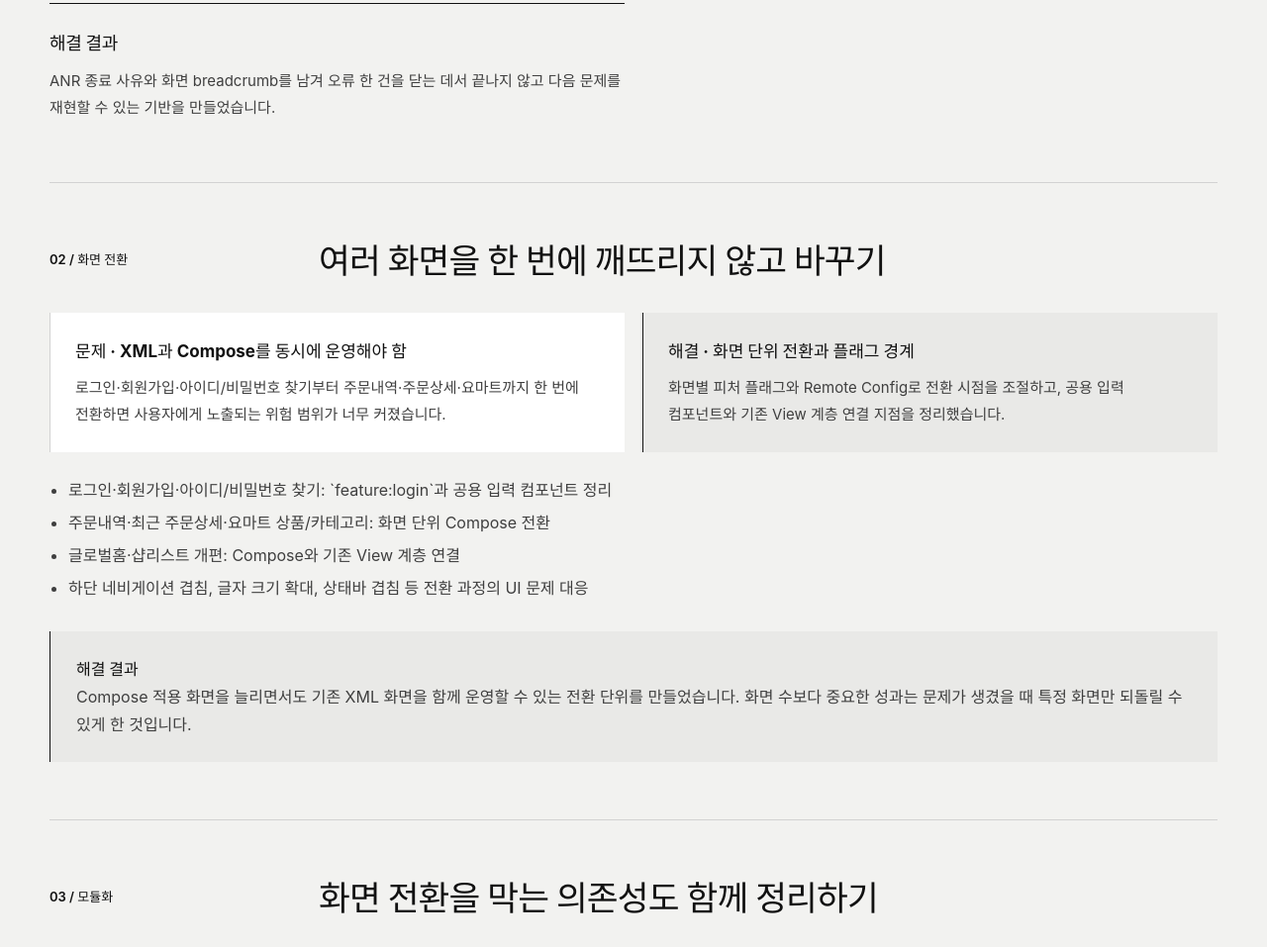
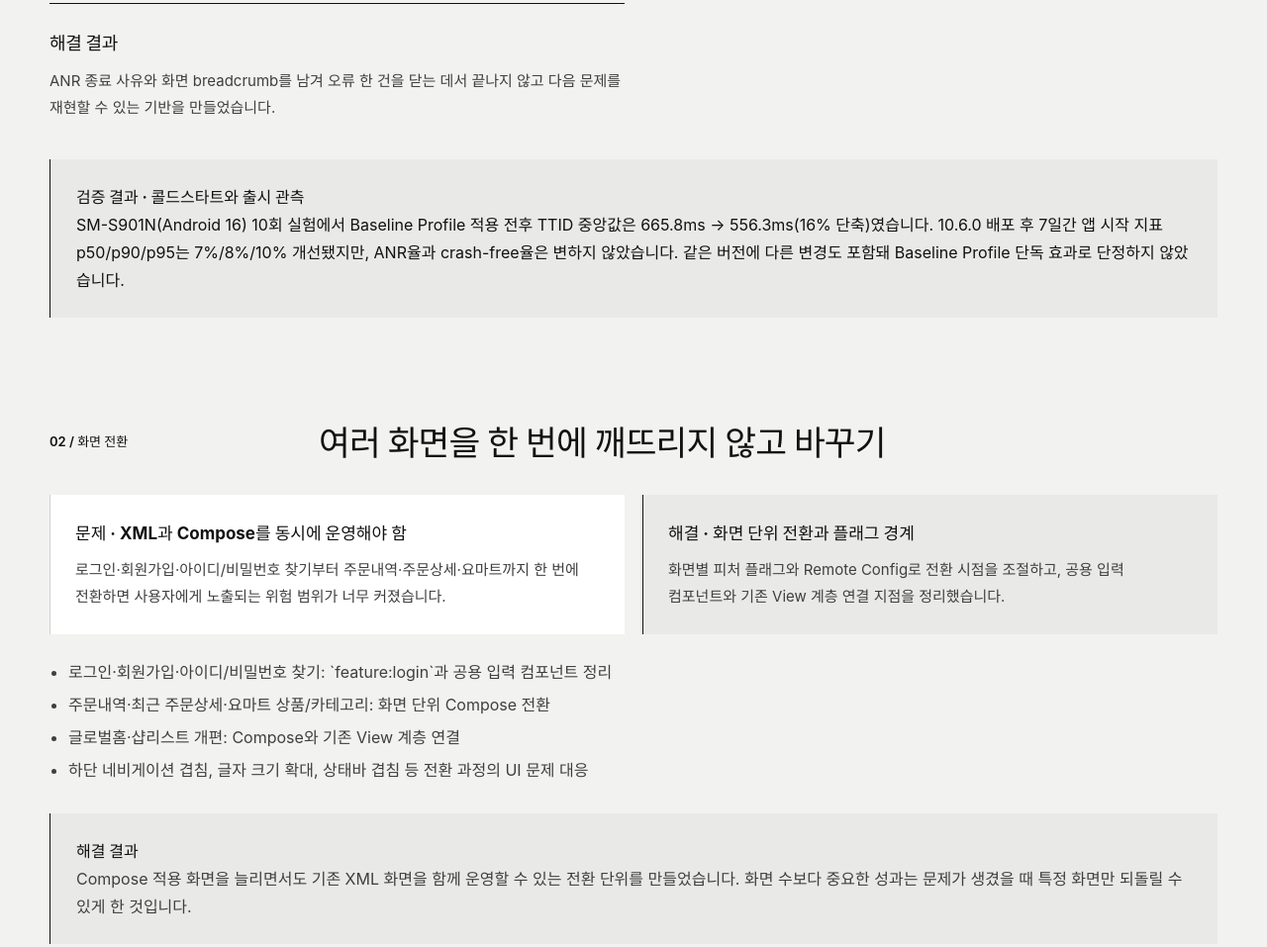
Before and after one commit to ese111/ese111.github.io, a plain HTML site: page projects-unslop/yogiyo.html in a window 1280 px wide. Shown: the part 1343-2300 px from the top of the page at 99% size. Drawn offline with Linux system fonts and the light colour scheme.

Commit message:
Add measured startup verification to Yogiyo case study

```diff
--- a/projects-unslop/yogiyo.html
+++ b/projects-unslop/yogiyo.html
@@ -14,6 +14,7 @@
     <div class="page">
       <section class="intro-grid wrap"><div><p class="section-label">문제 정의</p><h2>새 화면보다 어려운 건<br>운영 중인 앱을 안전하게 바꾸는 일이었습니다.</h2></div><div class="intro-copy"><p>운영 중인 앱에서는 화면을 한 번에 갈아엎을 수 없습니다. 기존 XML 화면과 새 Compose 화면을 함께 운영해야 하고, 사용자에게 노출되는 시점도 피처 플래그와 Remote Config로 조절해야 합니다.</p><p><strong>그래서 성능 문제는 원인을 관측할 수 있게 만들고, 화면 전환은 되돌릴 수 있는 단위로 나누며, 반복 작업은 도구로 줄이는 방향을 선택했습니다.</strong></p><div class="tags"><span>Jetpack Compose</span><span>ANR 분석</span><span>Feature Flag</span><span>Remote Config</span><span>모듈화</span><span>AI 개발 도구</span></div></div></section>
       <section class="section wrap"><div class="section-heading"><p class="section-label">01 / 안정성</p><h2>ANR 원인을 추적하고<br>다음 문제까지 볼 수 있게</h2></div><div class="problem"><div><h3>문제 · 메인 스레드가 오래 점유됨</h3><p>콜드 스타트와 화면 진입 중 컴포넌트 매핑, 리스트 diff, Keystore 접근, asset 파싱, deviceId 조회가 메인 스레드를 오래 점유했습니다. 사용자에게는 화면이 멈추거나 늦게 열리는 문제로 보였습니다.</p></div><div><h3>해결 · 원인을 옮기고 관측 지점을 남김</h3><p>작업을 백그라운드로 이동하고, 메인 스레드 정체를 다중 샘플링하는 ANR 리포터와 종료 사유·화면 breadcrumb Datadog 기록을 추가했습니다.</p></div></div><div class="detail-grid" style="margin-top:24px"><article class="detail-card"><h3>콜드 스타트</h3><p>FrontyoV2 컴포넌트 매핑을 Default 디스패처로 이동하고 Keystore 초기화를 지연시켜 첫 화면 진입을 막는 작업을 줄였습니다.</p></article><article class="detail-card"><h3>화면 진입</h3><p>화면 진입에 필요한 리스트 데이터를 백그라운드에서 준비하고 iLog config asset 파싱을 메인 스레드 밖으로 분리한 뒤, 최종 UI 반영만 메인 스레드에서 수행했습니다.</p></article><article class="detail-card"><h3>해결 결과</h3><p>ANR 종료 사유와 화면 breadcrumb를 남겨 오류 한 건을 닫는 데서 끝나지 않고 다음 문제를 재현할 수 있는 기반을 만들었습니다.</p></article></div></section>
+      <div class="callout wrap" style="margin-top:-24px;margin-bottom:48px"><strong>검증 결과 · 콜드스타트와 출시 관측</strong><br>SM-S901N(Android 16) 10회 실험에서 Baseline Profile 적용 전후 TTID 중앙값은 665.8ms → 556.3ms(16% 단축)였습니다. 10.6.0 배포 후 7일간 앱 시작 지표 p50/p90/p95는 7%/8%/10% 개선됐지만, ANR율과 crash-free율은 변하지 않았습니다. 같은 버전에 다른 변경도 포함돼 Baseline Profile 단독 효과로 단정하지 않았습니다.</div>
       <section class="section wrap"><div class="section-heading"><p class="section-label">02 / 화면 전환</p><h2>여러 화면을<br>한 번에 깨뜨리지 않고 바꾸기</h2></div><div class="problem"><div><h3>문제 · XML과 Compose를 동시에 운영해야 함</h3><p>로그인·회원가입·아이디/비밀번호 찾기부터 주문내역·주문상세·요마트까지 한 번에 전환하면 사용자에게 노출되는 위험 범위가 너무 커졌습니다.</p></div><div><h3>해결 · 화면 단위 전환과 플래그 경계</h3><p>화면별 피처 플래그와 Remote Config로 전환 시점을 조절하고, 공용 입력 컴포넌트와 기존 View 계층 연결 지점을 정리했습니다.</p></div></div><div class="body-copy" style="margin-top:24px"><ul><li>로그인·회원가입·아이디/비밀번호 찾기: `feature:login`과 공용 입력 컴포넌트 정리</li><li>주문내역·최근 주문상세·요마트 상품/카테고리: 화면 단위 Compose 전환</li><li>글로벌홈·샵리스트 개편: Compose와 기존 View 계층 연결</li><li>하단 네비게이션 겹침, 글자 크기 확대, 상태바 겹침 등 전환 과정의 UI 문제 대응</li></ul><div class="callout"><strong>해결 결과</strong><br>Compose 적용 화면을 늘리면서도 기존 XML 화면을 함께 운영할 수 있는 전환 단위를 만들었습니다. 화면 수보다 중요한 성과는 문제가 생겼을 때 특정 화면만 되돌릴 수 있게 한 것입니다.</div></div></section>
 <section class="section wrap"><div class="section-heading"><p class="section-label">03 / 모듈화</p><h2>화면 전환을 막는 의존성도<br>함께 정리하기</h2></div><div class="problem"><div><h3>문제 · 기능 경계가 흐려짐</h3><p>기존 app 모듈과 feature 사이의 직접 의존이 남아 있으면 화면을 옮길 때 수정 범위가 커지고, Compose 전환도 특정 기능에 묶이게 됩니다.</p></div><div><h3>해결 · 공용 계층과 기능 경계 분리</h3><p>공용 UI와 로그인 기능의 위치를 옮기고 feature 간 의존을 core를 경유하도록 바꿔 화면 전환의 영향 범위를 줄였습니다.</p></div></div><div class="detail-grid" style="margin-top:24px"><article class="detail-card"><h3>공용 계층</h3><p>app 모듈의 BaseActivity와 adapter 계층을 core:presentation으로 옮겨 공용 UI를 한 곳에서 관리했습니다.</p></article><article class="detail-card"><h3>로그인 기능</h3><p>로그인 잔여 코드와 LoginNavigatorImpl을 feature:login으로 이동해 기능의 책임을 분리했습니다.</p></article><article class="detail-card"><h3>직접 의존 제거</h3><p>feature 간 직접 의존을 core를 경유하도록 바꾸고 data 루트의 domain:search 의존도 정리했습니다.</p></article><article class="detail-card"><h3>해결 결과</h3><p>화면 전환에 필요한 코드의 위치와 의존성 경계를 정리해 다음 Compose 전환이 기능 전체를 흔들지 않도록 기반을 만들었습니다.</p></article></div><div class="callout"><strong>빌드 툴체인에 대한 판단</strong><br>전체 Compose 전환 이후 빌드 시간 개선을 위한 KSP 전환에 대비해, 전환 가능한 영역은 단계적으로 KSP로 옮겼고 DataBinding 사용 영역은 kapt 의존성을 유지했습니다.</div></section>
       <section class="section wrap"><div class="section-heading"><p class="section-label">04 / 크로스 플랫폼 기능</p><h2>Android를 넘어<br>기능의 전체 흐름을 구현하기</h2></div><div class="problem"><div><h3>범위 · 여러 플랫폼에 걸친 제품 기능</h3><p>할인 개편과 YPX 멤버십 등 기능은 Android 화면만으로 완성되지 않고, iOS와 Frontyo Service의 동작 및 데이터 계약까지 이어져야 했습니다.</p></div><div><h3>기여 · 서비스와 앱 사이의 연결</h3><p>일부 기능에서 iOS와 Frontyo Service 코드를 직접 다루며 API 응답 매핑, SDUI 템플릿·페이지 맵과 플랫폼별 화면 흐름을 연결했습니다.</p></div></div><div class="callout"><strong>기여 범위</strong><br>Android를 주력으로 하면서도 기능 단위로 iOS와 Frontyo Service 구현에 참여해, 여러 플랫폼에서 일관되게 동작하는 제품 흐름을 만들었습니다.</div></section>
```
